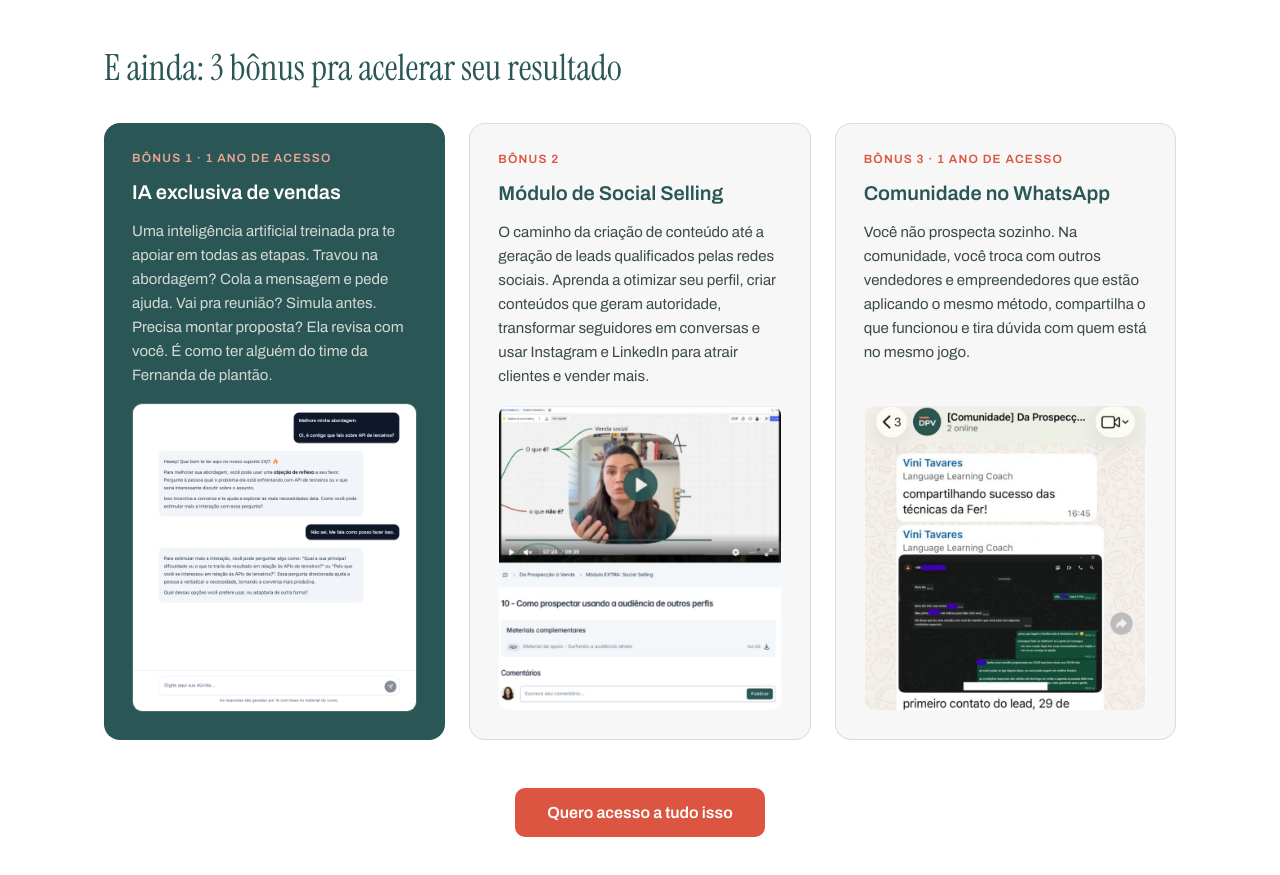
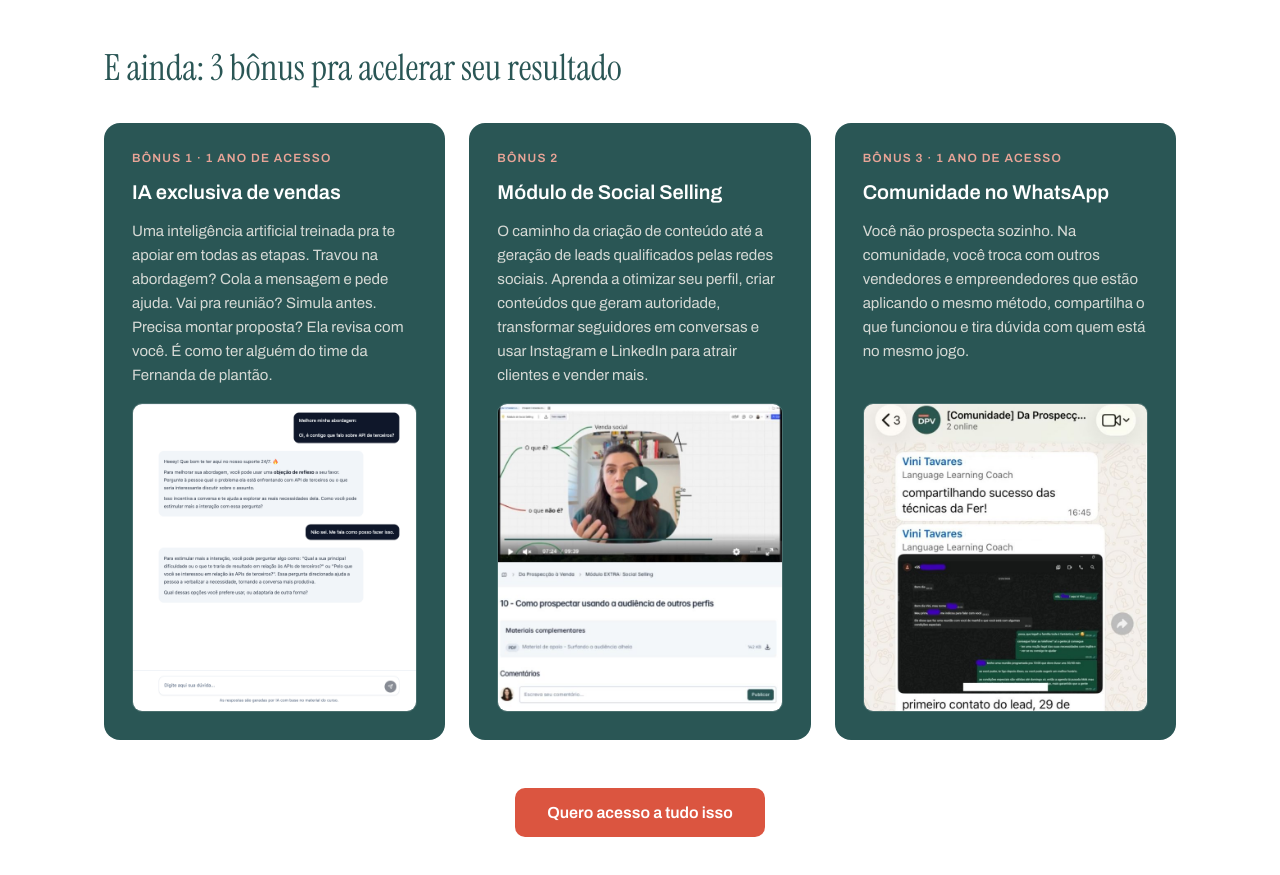
Before and after one commit to IsacPassi0n/testepagina, a plain HTML site: page index.html in a window 1280 px wide. Shown: the part 5220-6095 px from the top of the page. Drawn offline with Linux system fonts and the light colour scheme.

Commit message:
Update index.html

```diff
--- a/index.html
+++ b/index.html
@@ -263,7 +263,7 @@
             <img src="assets/print-ia.png" alt="IA de vendas em uso">
           </div>
         </div>
-        <div class="bonus-card bonus-card--light">
+        <div class="bonus-card bonus-card--dark">
           <span class="bonus-card__tag">Bônus 2</span>
           <h4>Módulo de Social Selling</h4>
           <p>O caminho da criação de conteúdo até a geração de leads qualificados pelas redes sociais. Aprenda a otimizar seu perfil, criar conteúdos que geram autoridade, transformar seguidores em conversas e usar Instagram e LinkedIn para atrair clientes e vender mais.</p>
@@ -271,7 +271,7 @@
             <img src="assets/modulo_social.jpg">
           </div>
         </div>
-        <div class="bonus-card bonus-card--light">
+        <div class="bonus-card bonus-card--dark">
           <span class="bonus-card__tag">Bônus 3 · 1 ano de acesso</span>
           <h4>Comunidade no WhatsApp</h4>
           <p>Você não prospecta sozinho. Na comunidade, você troca com outros vendedores e empreendedores que estão aplicando o mesmo método, compartilha o que funcionou e tira dúvida com quem está no mesmo jogo.</p>
```
